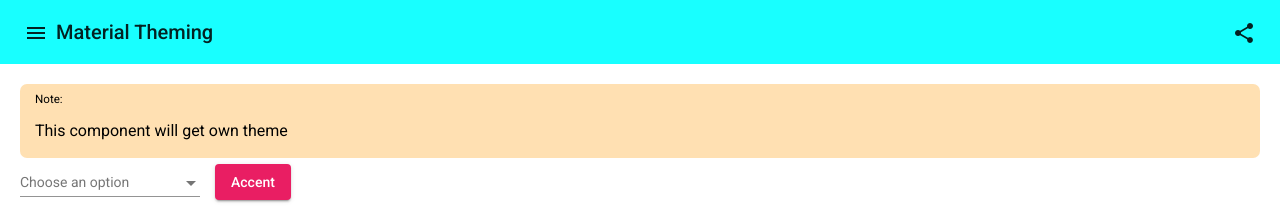
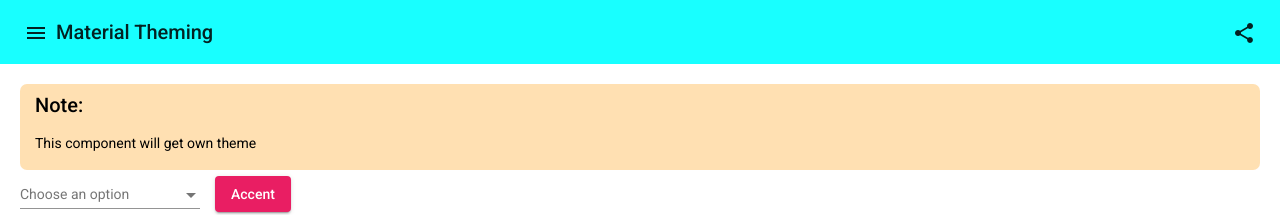
Before and after one commit to serNAVARRO7/angular-material-theming, an Angular app: page / in a window 1280 px wide. Shown: the top 215 px of the page. Built offline with nearby package versions, Linux system fonts and the light colour scheme.

Commit message:
Custom global and component typography

```diff
--- a/src/app/banner/banner.component.html
+++ b/src/app/banner/banner.component.html
@@ -1,2 +1,2 @@
-<h5>Note:</h5>
+<h5 class="heading">Note:</h5>
 <p class="message">{{ message }}</p>
--- a/src/app/banner/banner.component.scss
+++ b/src/app/banner/banner.component.scss
@@ -4,9 +4,3 @@
   border-radius: 7px;
   display: block;
 }
-.heading{
-  font-size: 24px;
-}
-.message{
-  font-size: 16px;
-}
--- a/src/app/banner/banner.component.scss-theme.scss
+++ b/src/app/banner/banner.component.scss-theme.scss
@@ -1,4 +1,17 @@
 @use '~@angular/material/theming' as material;
+
+@mixin app-banner-typography($typography-config) {
+  app-banner {
+    .heading {
+      @include material.mat-typography-level-to-styles($typography-config, title);
+      line-height: material.mat-line-height($typography-config, title);
+    }
+
+    .message {
+      @include material.mat-typography-level-to-styles($typography-config, body-1);
+    }
+  }
+}
 
 @mixin app-banner-theme($theme) {
   $theme-colors: material.mat-get-color-config($theme);
@@ -6,6 +19,11 @@
   $info-color-palette: map-get($theme, info);
   $warn-color-palette: map-get($theme, warn);
   $backgrounds: map-get($theme, background);
+
+  $typography: material.mat-get-typography-config($theme);
+  @if $typography != null {
+    @include app-banner-typography($typography);
+  }
 
   app-banner {
     background-color: material.mat-color($backgrounds, card);
--- a/src/styles.scss
+++ b/src/styles.scss
@@ -3,6 +3,12 @@
 @use 'sass:map';
 @use './app/banner/banner.component.scss-theme.scss' as banner;
 @use "~@angular/material/theming" as material;
+
+// Override typography
+$material-typography: material.mat-typography-config(
+        $font-family: 'Roboto, sans-serif',
+        $display-4: material.mat-typography-level(95px, 95px, 300, $letter-spacing: -0.05em),
+);
 
 @include material.mat-core();
 
@@ -18,6 +24,7 @@ $candy-app-theme: material.mat-light-theme(
                                 accent: $candy-app-accent,
                                 warn: $candy-app-warn,
                         ),
+                        typography: $material-typography
                 )
 );
 @debug $candy-app-theme;
```
